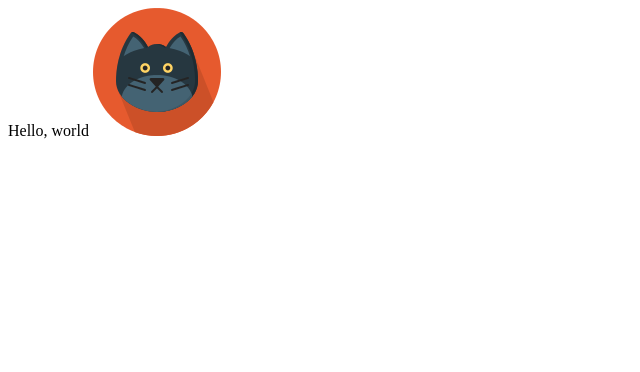
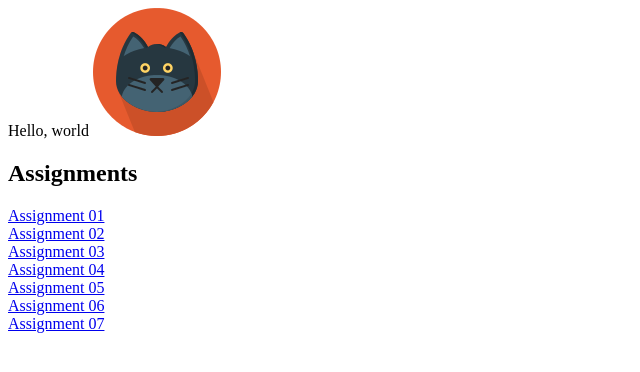
Before and after one commit to gpcorser/gpcorser.github.io, a plain HTML site: page index.html in a window 1280 px wide. Shown: the whole page, without its empty margins (0-640 px from the left). Drawn offline with Linux system fonts and the light colour scheme.

Commit message:
Update index.html

```diff
--- a/index.html
+++ b/index.html
@@ -1,2 +1,12 @@
 Hello, world
 <img src="cat.png" />
+
+<h2>Assignments</h2>
+
+<a href="assignment01.html">Assignment 01</a><br />
+<a href="#">Assignment 02</a><br />
+<a href="#">Assignment 03</a><br />
+<a href="#">Assignment 04</a><br />
+<a href="#">Assignment 05</a><br />
+<a href="#">Assignment 06</a><br />
+<a href="#">Assignment 07</a><br />
```
